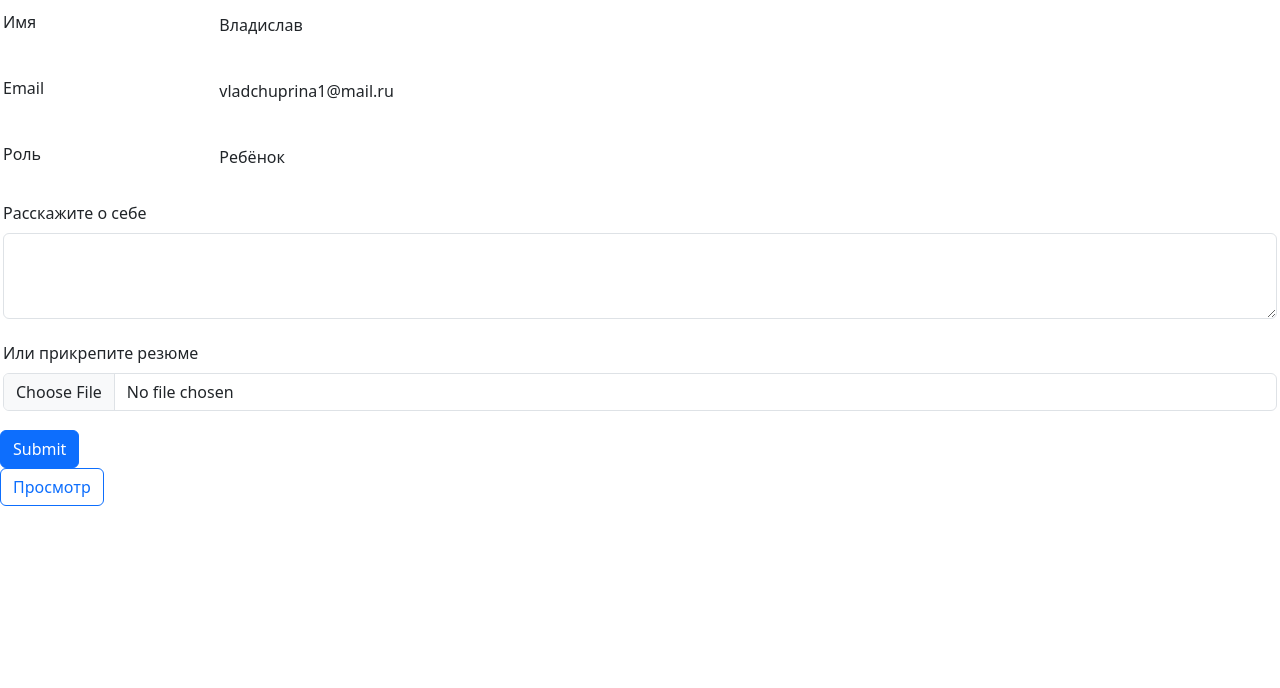
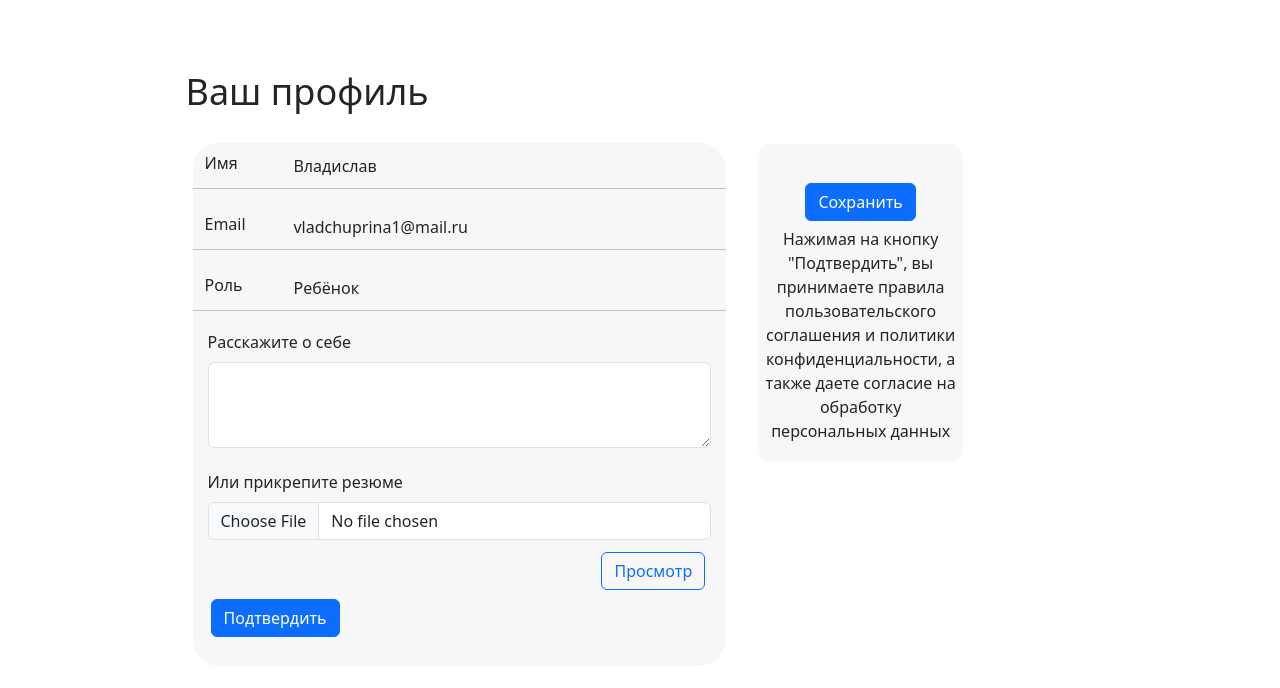
Before and after one commit to Karaseyka/WorkSearch, a Flask app: page /profile in a window 1280 px wide. Shown: the part 91-779 px from the top of the page. Run offline with Flask 3, Linux system fonts and the light colour scheme; a user stored in the database is signed in.

Commit message:
цайлд апдейтед

```diff
--- a/static/css/main.css
+++ b/static/css/main.css
@@ -53,3 +53,56 @@ div {
     height: 15vw;
     object-fit: cover;
 }
+
+/* дизайн profile_children */
+.pro-child-text {
+    padding: 2px 18px;
+    font-size: 36px;
+}
+
+.pro-child-font {
+    text-align: center;
+}
+
+.pro-child-mainform {
+    padding: 1px;
+    margin: 8px 10px;
+    background-color: rgba(221, 221, 221, 0.25);
+    border-radius: 5%;
+}
+
+.pro-child-form {
+    background-color: rgba(221, 221, 221, 0.25);
+    border-radius: 5%;
+}
+
+.pro-child-line {
+    padding: 0px;
+    border-bottom: 1px solid silver;
+}
+
+.right {
+    display: flex;
+    justify-content: flex-end;
+}
+
+.pro-child-btns {
+    display: flex;
+    justify-content: center;
+}
+
+.pro-btn {
+    display: block;
+    max-width: 150px;
+    min-width: 100px;
+}
+
+.btn-submit {
+    margin: 3px;
+    justify-content: center;
+    max-height: 40px;
+}
+
+.btn-show {
+    margin: 3px;
+}
--- a/templates/profile_child.html
+++ b/templates/profile_child.html
@@ -1,35 +1,70 @@
 {% extends "base.html" %}
 {% block content %}
-    <div class="mb-3 row">
+    <div class="container">
+        <div class="mb-5 row"></div>
+        <div class="row">
+            <div class="col-1"></div>
+
+            <div class="col-10 pro-child-spare">
+                <div class="mb-3 row pro-child-text">Ваш профиль</div>
+                <div class="pro-child-flex container">
+                    <div class="row">
+                        <div class="pro-child-mainform col-7">
+                            <div class="mb-3 row pro-child-line">
                                         <label for="staticName" class="col-sm-2 col-form-label">Имя</label>
                                         <div class="col-sm-10">
                                             <input type="text" readonly class="form-control-plaintext" id="staticName" value={{current_user.name}}>
                                         </div>
                                     </div>
-        <div class="mb-3 row">
+                                    <div class="mb-3 row pro-child-line">
                                         <label for="staticEmail" class="col-sm-2 col-form-label">Email</label>
                                         <div class="col-sm-10">
                                             <input type="text" readonly class="form-control-plaintext" id="staticEmail" value={{current_user.email}}>
                                         </div>
                                     </div>
-        <div class="mb-3 row">
+                                    <div class="mb-3 row pro-child-line">
                                         <label for="staticRole" class="col-sm-2 col-form-label">Роль</label>
                                         <div class="col-sm-10">
                                             <input type="text" readonly class="form-control-plaintext" id="staticRole" value="Ребёнок">
                                         </div>
                                     </div>
-{% block main %}
                                 <form method="post" enctype="multipart/form-data">
                                     <div class="mb-3">
                                         <label for="filetxt" class="form-label">Расскажите о себе</label>
                                         <textarea class="form-control" name="filetxt" id="filetxt" rows="3"></textarea>
                                     </div>
-    <div class="mb-3">
+                                    <div>
                                         <label for="file" class="form-label">Или прикрепите резюме</label>
                                         <input class="form-control" type="file" name="file" id="file">
                                     </div>
-    <button type="submit" class="btn btn-primary">Submit</button>
+                                    <div class="mb-0">
+                                        <div class="right">
+                                            <button onclick="window.location.href = '/resume'"  class="btn btn-outline-primary btn-show pro-btn">Просмотр</button>
+                                        </div>
+                                        <button type="submit" class="btn btn-primary btn-submit pro-btn">Подтвердить</button>
+                                    </div>
                                 </form>
-<button onclick="window.location.href = '/resume'"  class="btn btn-outline-primary">Просмотр</button>
+                                <div class="mb-3 row"></div>
+                        </div>
+                        <div class="pro-child-mainform col-3" style="background-color: white;">
+                            <div class="pro-child-form">
+                                <div class="mb-4 row"></div>
+                                <div class="pro-child-btns">
+                                    <button class="btn btn-primary btn-submit pro-btn">Сохранить</button>
+                                </div>
+                                <p class="pro-child-font">
+                                    Нажимая на кнопку "Подтвердить", вы принимаете правила пользовательского соглашения и политики конфиденциальности, а также даете согласие на обработку персональных данных
+                                </p>
+                            </div>
+                        </div>
+                    </div>
+                </div>
+            </div>
+
+            <div class="col-1"></div>
+        </div>
+    </div>
+{% block main %}
+
 {% endblock %}
 {% endblock %}
```
Lines whose indentation alone changed are shown as unchanged.
